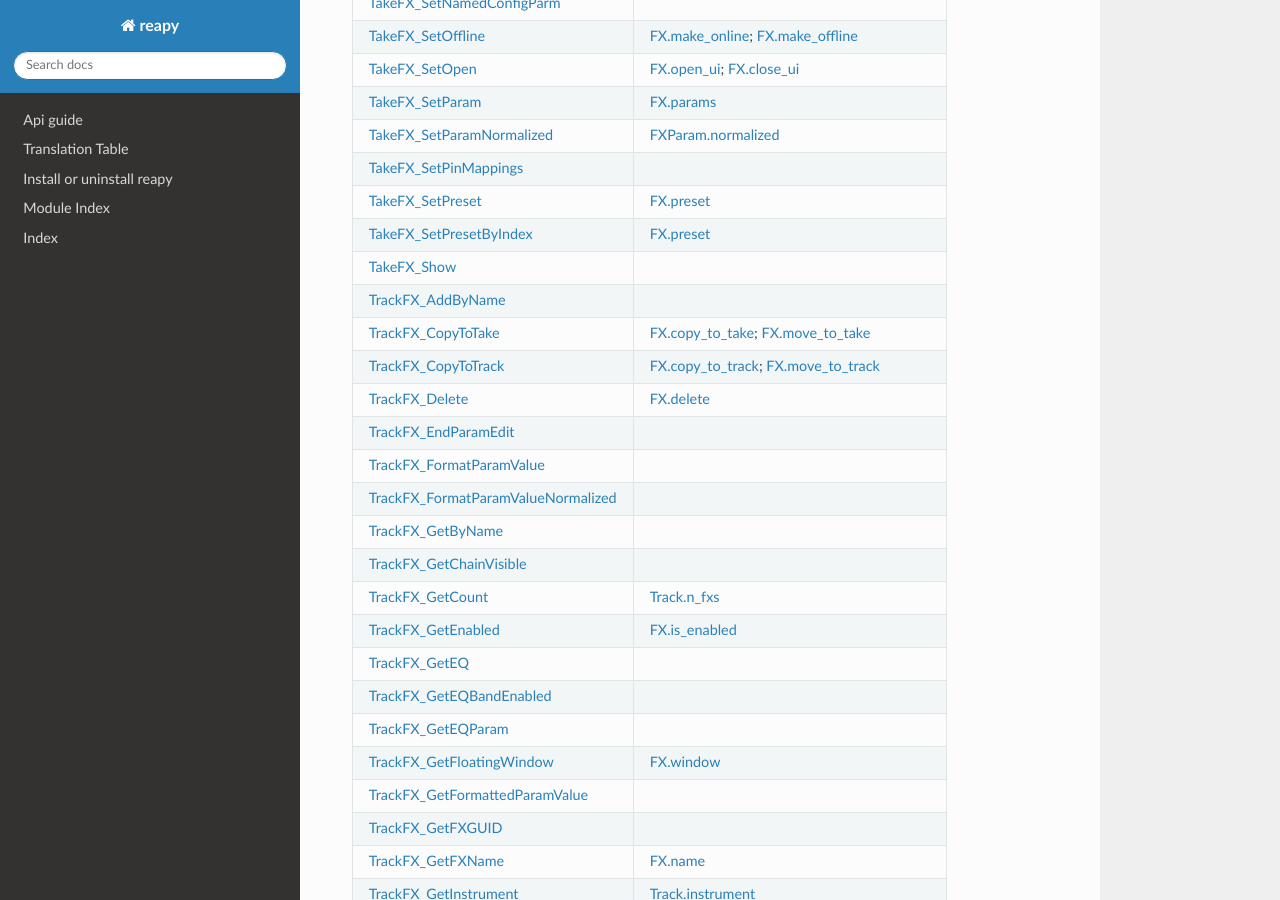
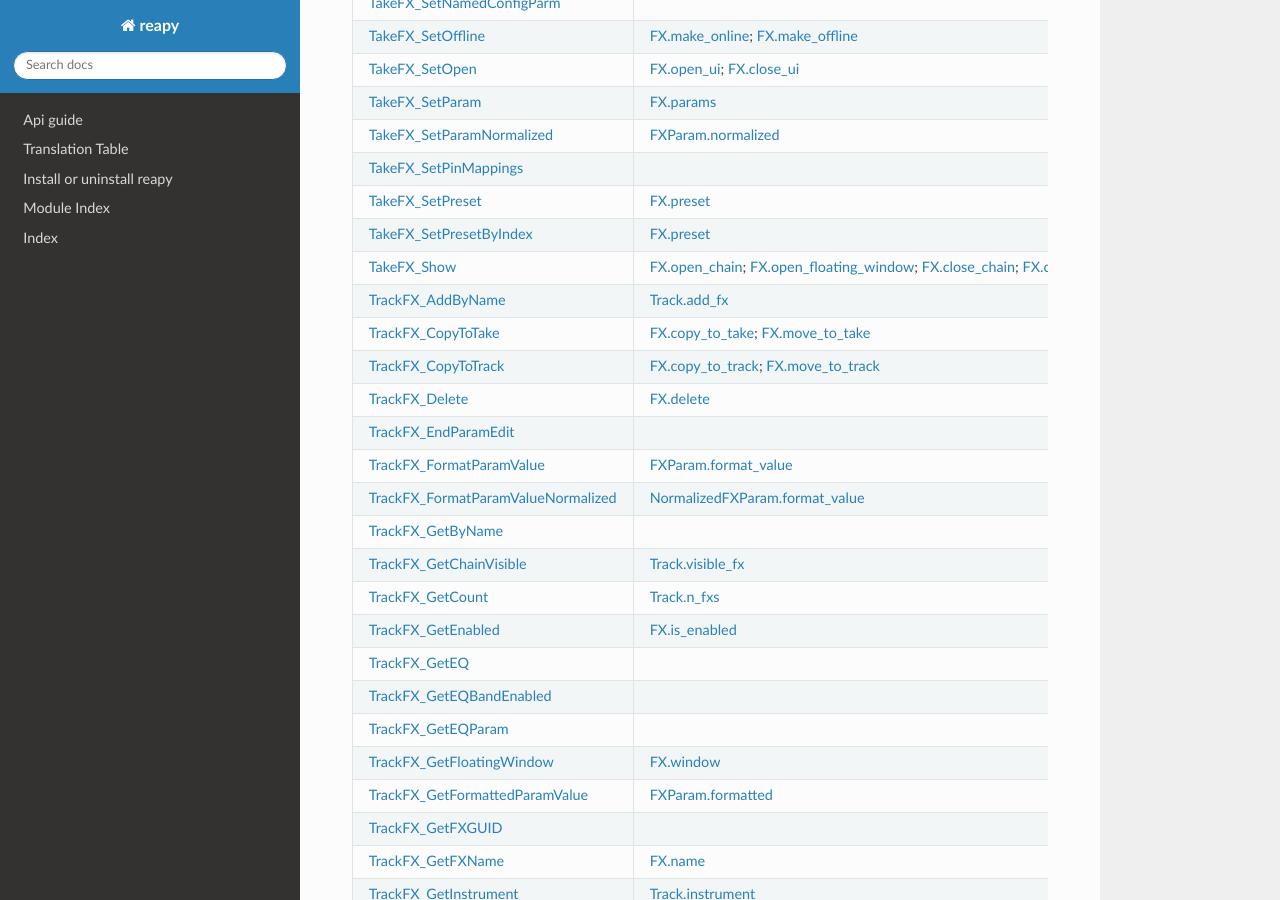
Before and after one commit to RomeoDespres/reapy, a Sphinx documentation site: the page built from docs/source/api_table.rst, in a window 1280 px wide and 900 px high, scrolled down 8270 px. Built offline with Sphinx 7.4.7 and the Read the Docs theme 2.0.0, drawn with Linux system fonts in a browser that asks for light colours; pages that are not in the unit, such as notebooks, are missing from menus; some of the changed text lies outside the part shown.

Commit message:
Add FX features

```diff
--- a/docs/source/api_table.rst
+++ b/docs/source/api_table.rst
@@ -245,19 +245,19 @@ FX Management
 	"`GetLastTouchedFX <https://www.reaper.fm/sdk/reascript/reascripthelp.html#GetLastTouchedFX>`_",""
 	"`GetTCPFXParm <https://www.reaper.fm/sdk/reascript/reascripthelp.html#GetTCPFXParm>`_",""
 	"`PluginWantsAlwaysRunFx <https://www.reaper.fm/sdk/reascript/reascripthelp.html#PluginWantsAlwaysRunFx>`_",""
-	"`TakeFX_AddByName <https://www.reaper.fm/sdk/reascript/reascripthelp.html#TakeFX_AddByName>`_",""
+	"`TakeFX_AddByName <https://www.reaper.fm/sdk/reascript/reascripthelp.html#TakeFX_AddByName>`_","`Take.add_fx <reapy.core.html#reapy.core.Take.add_fx>`_"
 	"`TakeFX_CopyToTake <https://www.reaper.fm/sdk/reascript/reascripthelp.html#TakeFX_CopyToTake>`_","`FX.copy_to_take <reapy.core.html#reapy.core.FX.copy_to_take>`_; `FX.move_to_take <reapy.core.html#reapy.core.FX.move_to_take>`_"
 	"`TakeFX_CopyToTrack <https://www.reaper.fm/sdk/reascript/reascripthelp.html#TakeFX_CopyToTrack>`_","`FX.copy_to_track <reapy.core.html#reapy.core.FX.copy_to_track>`_; `FX.move_to_track <reapy.core.html#reapy.core.FX.move_to_track>`_"
 	"`TakeFX_Delete <https://www.reaper.fm/sdk/reascript/reascripthelp.html#TakeFX_Delete>`_","`FX.delete <reapy.core.html#reapy.core.FX.delete>`_"
 	"`TakeFX_EndParamEdit <https://www.reaper.fm/sdk/reascript/reascripthelp.html#TakeFX_EndParamEdit>`_",""
-	"`TakeFX_FormatParamValue <https://www.reaper.fm/sdk/reascript/reascripthelp.html#TakeFX_FormatParamValue>`_",""
-	"`TakeFX_FormatParamValueNormalized <https://www.reaper.fm/sdk/reascript/reascripthelp.html#TakeFX_FormatParamValueNormalized>`_",""
-	"`TakeFX_GetChainVisible <https://www.reaper.fm/sdk/reascript/reascripthelp.html#TakeFX_GetChainVisible>`_",""
+	"`TakeFX_FormatParamValue <https://www.reaper.fm/sdk/reascript/reascripthelp.html#TakeFX_FormatParamValue>`_","`FXParam.format_value <reapy.core.html#reapy.core.FXParam.format_value>`_"
+	"`TakeFX_FormatParamValueNormalized <https://www.reaper.fm/sdk/reascript/reascripthelp.html#TakeFX_FormatParamValueNormalized>`_","`NormalizedFXParam.format_value <reapy.core.html#reapy.core.NormalizedFXParam.format_value>`_"
+	"`TakeFX_GetChainVisible <https://www.reaper.fm/sdk/reascript/reascripthelp.html#TakeFX_GetChainVisible>`_","`Take.visible_fx <reapy.core.html#reapy.core.Take.visible_fx>`_"
 	"`TakeFX_GetCount <https://www.reaper.fm/sdk/reascript/reascripthelp.html#TakeFX_GetCount>`_","`Take.n_fxs <reapy.core.html#reapy.core.Take.n_fxs>`_"
 	"`TakeFX_GetEnabled <https://www.reaper.fm/sdk/reascript/reascripthelp.html#TakeFX_GetEnabled>`_","`FX.is_enabled <reapy.core.html#reapy.core.FX.is_enabled>`_"
 	"`TakeFX_GetEnvelope <https://www.reaper.fm/sdk/reascript/reascripthelp.html#TakeFX_GetEnvelope>`_",""
 	"`TakeFX_GetFloatingWindow <https://www.reaper.fm/sdk/reascript/reascripthelp.html#TakeFX_GetFloatingWindow>`_","`FX.window <reapy.core.html#reapy.core.FX.window>`_"
-	"`TakeFX_GetFormattedParamValue <https://www.reaper.fm/sdk/reascript/reascripthelp.html#TakeFX_GetFormattedParamValue>`_",""
+	"`TakeFX_GetFormattedParamValue <https://www.reaper.fm/sdk/reascript/reascripthelp.html#TakeFX_GetFormattedParamValue>`_","`FXParam.formatted <reapy.core.html#reapy.core.FXParam.formatted>`_"
 	"`TakeFX_GetFXGUID <https://www.reaper.fm/sdk/reascript/reascripthelp.html#TakeFX_GetFXGUID>`_",""
 	"`TakeFX_GetFXName <https://www.reaper.fm/sdk/reascript/reascripthelp.html#TakeFX_GetFXName>`_","`FX.name <reapy.core.html#reapy.core.FX.name>`_"
 	"`TakeFX_GetIOSize <https://www.reaper.fm/sdk/reascript/reascripthelp.html#TakeFX_GetIOSize>`_",""
@@ -284,23 +284,23 @@ FX Management
 	"`TakeFX_SetPinMappings <https://www.reaper.fm/sdk/reascript/reascripthelp.html#TakeFX_SetPinMappings>`_",""
 	"`TakeFX_SetPreset <https://www.reaper.fm/sdk/reascript/reascripthelp.html#TakeFX_SetPreset>`_","`FX.preset <reapy.core.html#reapy.core.FX.preset>`_"
 	"`TakeFX_SetPresetByIndex <https://www.reaper.fm/sdk/reascript/reascripthelp.html#TakeFX_SetPresetByIndex>`_","`FX.preset <reapy.core.html#reapy.core.FX.preset>`_"
-	"`TakeFX_Show <https://www.reaper.fm/sdk/reascript/reascripthelp.html#TakeFX_Show>`_",""
-	"`TrackFX_AddByName <https://www.reaper.fm/sdk/reascript/reascripthelp.html#TrackFX_AddByName>`_",""
+	"`TakeFX_Show <https://www.reaper.fm/sdk/reascript/reascripthelp.html#TakeFX_Show>`_","`FX.open_chain <reapy.core.html#reapy.core.FX.open_chain>`_; `FX.open_floating_window <reapy.core.html#reapy.core.FX.open_floating_window>`_; `FX.close_chain <reapy.core.html#reapy.core.FX.close_chain>`_; `FX.close_floating_window <reapy.core.html#reapy.core.FX.close_floating_window>`_"
+	"`TrackFX_AddByName <https://www.reaper.fm/sdk/reascript/reascripthelp.html#TrackFX_AddByName>`_","`Track.add_fx <reapy.core.html#reapy.core.Track.add_fx>`_"
 	"`TrackFX_CopyToTake <https://www.reaper.fm/sdk/reascript/reascripthelp.html#TrackFX_CopyToTake>`_","`FX.copy_to_take <reapy.core.html#reapy.core.FX.copy_to_take>`_; `FX.move_to_take <reapy.core.html#reapy.core.FX.move_to_take>`_"
 	"`TrackFX_CopyToTrack <https://www.reaper.fm/sdk/reascript/reascripthelp.html#TrackFX_CopyToTrack>`_","`FX.copy_to_track <reapy.core.html#reapy.core.FX.copy_to_track>`_; `FX.move_to_track <reapy.core.html#reapy.core.FX.move_to_track>`_"
 	"`TrackFX_Delete <https://www.reaper.fm/sdk/reascript/reascripthelp.html#TrackFX_Delete>`_","`FX.delete <reapy.core.html#reapy.core.FX.delete>`_"
 	"`TrackFX_EndParamEdit <https://www.reaper.fm/sdk/reascript/reascripthelp.html#TrackFX_EndParamEdit>`_",""
-	"`TrackFX_FormatParamValue <https://www.reaper.fm/sdk/reascript/reascripthelp.html#TrackFX_FormatParamValue>`_",""
-	"`TrackFX_FormatParamValueNormalized <https://www.reaper.fm/sdk/reascript/reascripthelp.html#TrackFX_FormatParamValueNormalized>`_",""
+	"`TrackFX_FormatParamValue <https://www.reaper.fm/sdk/reascript/reascripthelp.html#TrackFX_FormatParamValue>`_","`FXParam.format_value <reapy.core.html#reapy.core.FXParam.format_value>`_"
+	"`TrackFX_FormatParamValueNormalized <https://www.reaper.fm/sdk/reascript/reascripthelp.html#TrackFX_FormatParamValueNormalized>`_","`NormalizedFXParam.format_value <reapy.core.html#reapy.core.NormalizedFXParam.format_value>`_"
 	"`TrackFX_GetByName <https://www.reaper.fm/sdk/reascript/reascripthelp.html#TrackFX_GetByName>`_",""
-	"`TrackFX_GetChainVisible <https://www.reaper.fm/sdk/reascript/reascripthelp.html#TrackFX_GetChainVisible>`_",""
+	"`TrackFX_GetChainVisible <https://www.reaper.fm/sdk/reascript/reascripthelp.html#TrackFX_GetChainVisible>`_","`Track.visible_fx <reapy.core.html#reapy.core.Track.visible_fx>`_"
 	"`TrackFX_GetCount <https://www.reaper.fm/sdk/reascript/reascripthelp.html#TrackFX_GetCount>`_","`Track.n_fxs <reapy.core.html#reapy.core.Track.n_fxs>`_"
 	"`TrackFX_GetEnabled <https://www.reaper.fm/sdk/reascript/reascripthelp.html#TrackFX_GetEnabled>`_","`FX.is_enabled <reapy.core.html#reapy.core.FX.is_enabled>`_"
 	"`TrackFX_GetEQ <https://www.reaper.fm/sdk/reascript/reascripthelp.html#TrackFX_GetEQ>`_",""
 	"`TrackFX_GetEQBandEnabled <https://www.reaper.fm/sdk/reascript/reascripthelp.html#TrackFX_GetEQBandEnabled>`_",""
 	"`TrackFX_GetEQParam <https://www.reaper.fm/sdk/reascript/reascripthelp.html#TrackFX_GetEQParam>`_",""
 	"`TrackFX_GetFloatingWindow <https://www.reaper.fm/sdk/reascript/reascripthelp.html#TrackFX_GetFloatingWindow>`_","`FX.window <reapy.core.html#reapy.core.FX.window>`_"
-	"`TrackFX_GetFormattedParamValue <https://www.reaper.fm/sdk/reascript/reascripthelp.html#TrackFX_GetFormattedParamValue>`_",""
+	"`TrackFX_GetFormattedParamValue <https://www.reaper.fm/sdk/reascript/reascripthelp.html#TrackFX_GetFormattedParamValue>`_","`FXParam.formatted <reapy.core.html#reapy.core.FXParam.formatted>`_"
 	"`TrackFX_GetFXGUID <https://www.reaper.fm/sdk/reascript/reascripthelp.html#TrackFX_GetFXGUID>`_",""
 	"`TrackFX_GetFXName <https://www.reaper.fm/sdk/reascript/reascripthelp.html#TrackFX_GetFXName>`_","`FX.name <reapy.core.html#reapy.core.FX.name>`_"
 	"`TrackFX_GetInstrument <https://www.reaper.fm/sdk/reascript/reascripthelp.html#TrackFX_GetInstrument>`_","`Track.instrument <reapy.core.html#reapy.core.Track.instrument>`_"
@@ -713,7 +713,7 @@ Track Management
 	"`Track_GetPeakInfo <https://www.reaper.fm/sdk/reascript/reascripthelp.html#Track_GetPeakInfo>`_",""
 	"`TrackFX_GetOpen <https://www.reaper.fm/sdk/reascript/reascripthelp.html#TrackFX_GetOpen>`_","`FX.is_ui_open <reapy.core.html#reapy.core.FX.is_ui_open>`_"
 	"`TrackFX_SetOpen <https://www.reaper.fm/sdk/reascript/reascripthelp.html#TrackFX_SetOpen>`_","`FX.open_ui <reapy.core.html#reapy.core.FX.open_ui>`_; `FX.close_ui <reapy.core.html#reapy.core.FX.close_ui>`_"
-	"`TrackFX_Show <https://www.reaper.fm/sdk/reascript/reascripthelp.html#TrackFX_Show>`_",""
+	"`TrackFX_Show <https://www.reaper.fm/sdk/reascript/reascripthelp.html#TrackFX_Show>`_","`FX.open_chain <reapy.core.html#reapy.core.FX.open_chain>`_; `FX.open_floating_window <reapy.core.html#reapy.core.FX.open_floating_window>`_; `FX.close_chain <reapy.core.html#reapy.core.FX.close_chain>`_; `FX.close_floating_window <reapy.core.html#reapy.core.FX.close_floating_window>`_"
 
 
 Transport Management
```
Also changed, not shown: CHANGELOG.md (+21 -14 lines), docs/api.json (+1 -1 lines), 4 other files.
